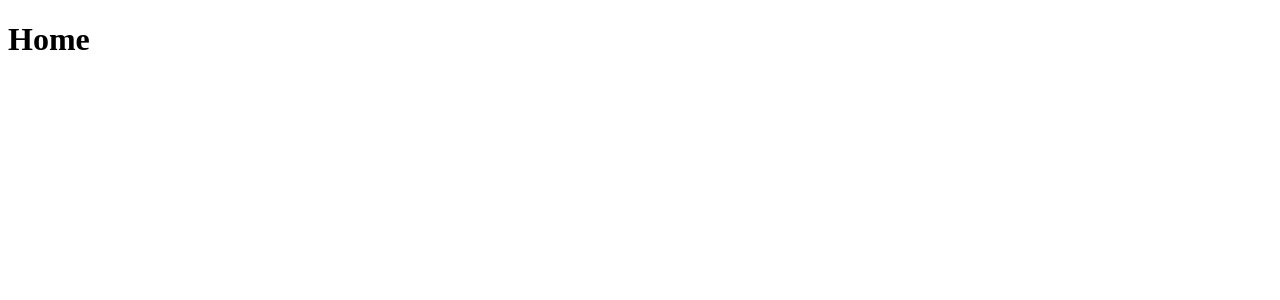
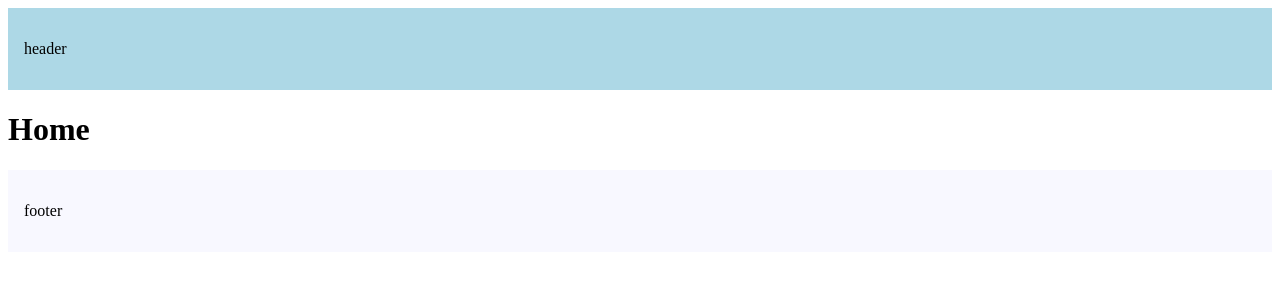
Before and after one commit to GabrielTrigueiro/routing-demo, a Next.js app: page / in a window 1280 px wide. Shown: the top 300 px of the page. Built offline with nearby package versions, Linux system fonts and the light colour scheme.

Commit message:
configurando um layout geral

```diff
--- a/src/app/layout.tsx
+++ b/src/app/layout.tsx
@@ -1,16 +1,24 @@
 export const metadata = {
-  title: 'Next.js',
-  description: 'Generated by Next.js',
-}
+  title: "Next.js",
+  description: "Generated by Next.js",
+};
 
 export default function RootLayout({
   children,
-}: {
-  children: React.ReactNode
-}) {
+}: Readonly<{
+  children: React.ReactNode;
+}>) {
   return (
     <html lang="en">
-      <body>{children}</body>
+      <body>
+        <header style={{ backgroundColor: "lightBlue", padding: "1rem" }}>
+          <p>header</p>
+        </header>
+        {children}
+        <footer style={{ backgroundColor: "ghostWhite", padding: "1rem" }}>
+          <p>footer</p>
+        </footer>
+      </body>
     </html>
-  )
+  );
 }
```
